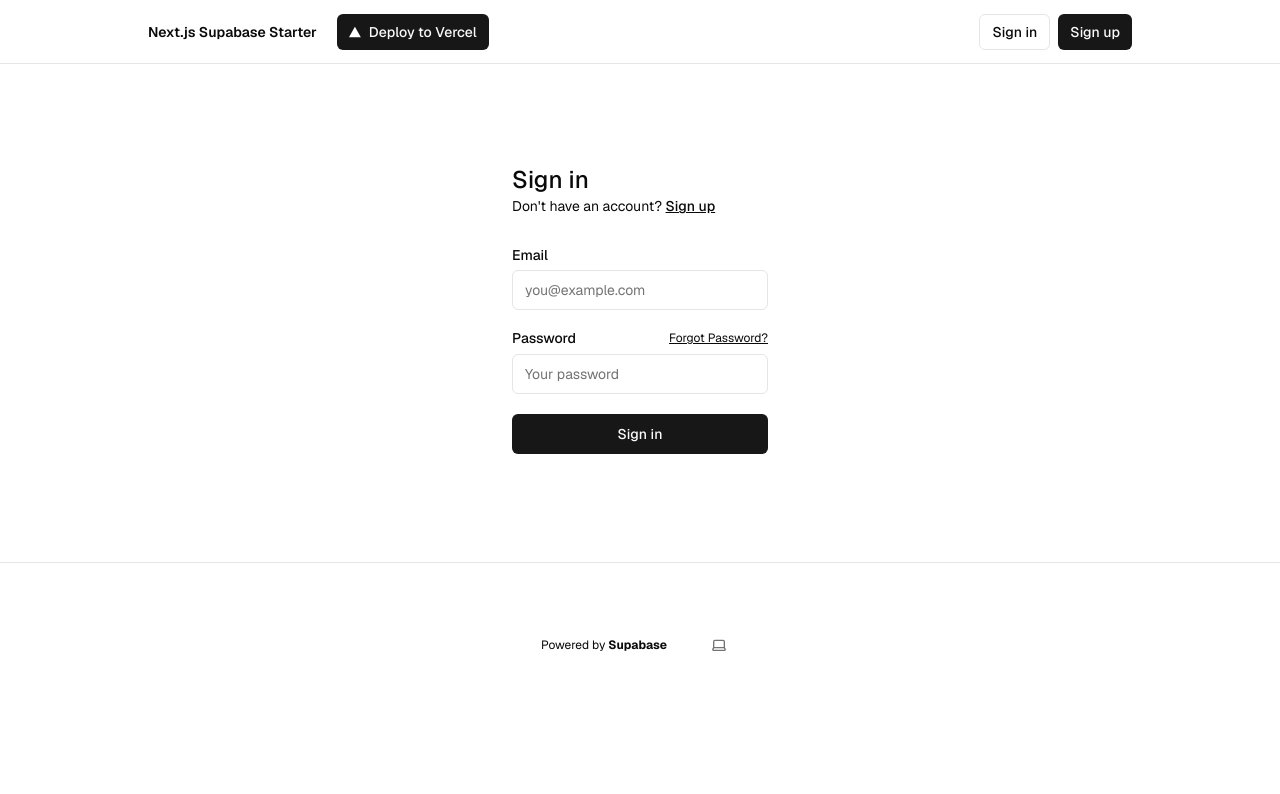
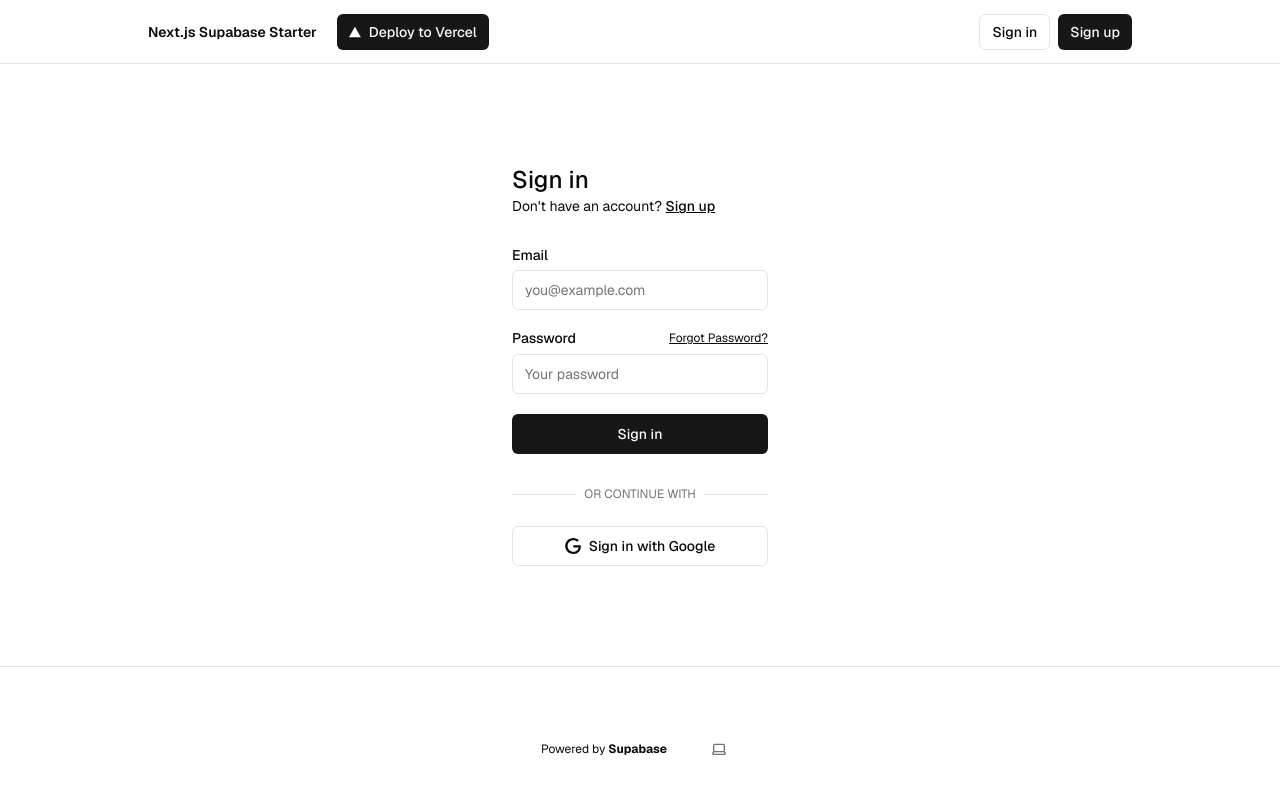
Before and after one commit to Tenkris/vocab-today, a Next.js app: page /sign-in in a window 1280 px wide. Shown: the top 794 px of the page. Built offline with nearby package versions, Linux system fonts and the light colour scheme; no server answers.

Commit message:
feat : google login

```diff
--- a/app/(auth-pages)/sign-in/page.tsx
+++ b/app/(auth-pages)/sign-in/page.tsx
@@ -4,6 +4,9 @@ import { SubmitButton } from "@/components/submit-button";
 import { Input } from "@/components/ui/input";
 import { Label } from "@/components/ui/label";
 import Link from "next/link";
+import { createClient } from "@/utils/supabase/client";
+import { Button } from "@/components/ui/button";
+import { GoogleSignInButton } from "@/components/GoogleSignInButton";
 
 export default async function Login(props: { searchParams: Promise<Message> }) {
   const searchParams = await props.searchParams;
@@ -38,6 +41,19 @@ export default async function Login(props: { searchParams: Promise<Message> }) {
           Sign in
         </SubmitButton>
         <FormMessage message={searchParams} />
+
+        <div className="relative my-4">
+          <div className="absolute inset-0 flex items-center">
+            <span className="w-full border-t" />
+          </div>
+          <div className="relative flex justify-center text-xs uppercase">
+            <span className="bg-background px-2 text-muted-foreground">
+              Or continue with
+            </span>
+          </div>
+        </div>
+
+        <GoogleSignInButton />
       </div>
     </form>
   );
--- /dev/null
+++ b/app/instruments/page.tsx
@@ -0,0 +1,8 @@
+import { createClient } from "@/utils/supabase/server";
+
+export default async function Instruments() {
+  const supabase = await createClient();
+  const { data: instruments } = await supabase.from("instruments").select();
+
+  return <pre>{JSON.stringify(instruments, null, 2)}</pre>;
+}
--- a/app/protected/page.tsx
+++ b/app/protected/page.tsx
@@ -9,6 +9,8 @@ export default async function ProtectedPage() {
   const {
     data: { user },
   } = await supabase.auth.getUser();
+
+  console.log("user", user);
 
   if (!user) {
     return redirect("/sign-in");
--- /dev/null
+++ b/components/GoogleSignInButton.tsx
@@ -0,0 +1,31 @@
+"use client";
+
+import { createClient } from "@/utils/supabase/client";
+import { Button } from "@/components/ui/button";
+
+export function GoogleSignInButton() {
+  return (
+    <Button
+      type="button"
+      variant="outline"
+      className="flex items-center gap-2"
+      onClick={async () => {
+        const supabase = createClient();
+        await supabase.auth.signInWithOAuth({
+          provider: "google",
+          options: {
+            redirectTo: `${window.location.origin}/auth/callback`,
+          },
+        });
+      }}
+    >
+      <svg role="img" viewBox="0 0 24 24" className="h-4 w-4">
+        <path
+          fill="currentColor"
+          d="M12.48 10.92v3.28h7.84c-.24 1.84-.853 3.187-1.787 4.133-1.147 1.147-2.933 2.4-6.053 2.4-4.827 0-8.6-3.893-8.6-8.72s3.773-8.72 8.6-8.72c2.6 0 4.507 1.027 5.907 2.347l2.307-2.307C18.747 1.44 16.133 0 12.48 0 5.867 0 .307 5.387.307 12s5.56 12 12.173 12c3.573 0 6.267-1.173 8.373-3.36 2.16-2.16 2.84-5.213 2.84-7.667 0-.76-.053-1.467-.173-2.053H12.48z"
+        />
+      </svg>
+      Sign in with Google
+    </Button>
+  );
+}
--- a/utils/supabase/server.ts
+++ b/utils/supabase/server.ts
@@ -1,7 +1,7 @@
 import { createServerClient } from "@supabase/ssr";
 import { cookies } from "next/headers";
 
-export const createClient = async () => {
+export async function createClient() {
   const cookieStore = await cookies();
 
   return createServerClient(
@@ -14,16 +14,16 @@ export const createClient = async () => {
         },
         setAll(cookiesToSet) {
           try {
-            cookiesToSet.forEach(({ name, value, options }) => {
-              cookieStore.set(name, value, options);
-            });
-          } catch (error) {
-            // The `set` method was called from a Server Component.
+            cookiesToSet.forEach(({ name, value, options }) =>
+              cookieStore.set(name, value, options)
+            );
+          } catch {
+            // The `setAll` method was called from a Server Component.
             // This can be ignored if you have middleware refreshing
             // user sessions.
           }
         },
       },
-    },
+    }
   );
-};
+}
```
